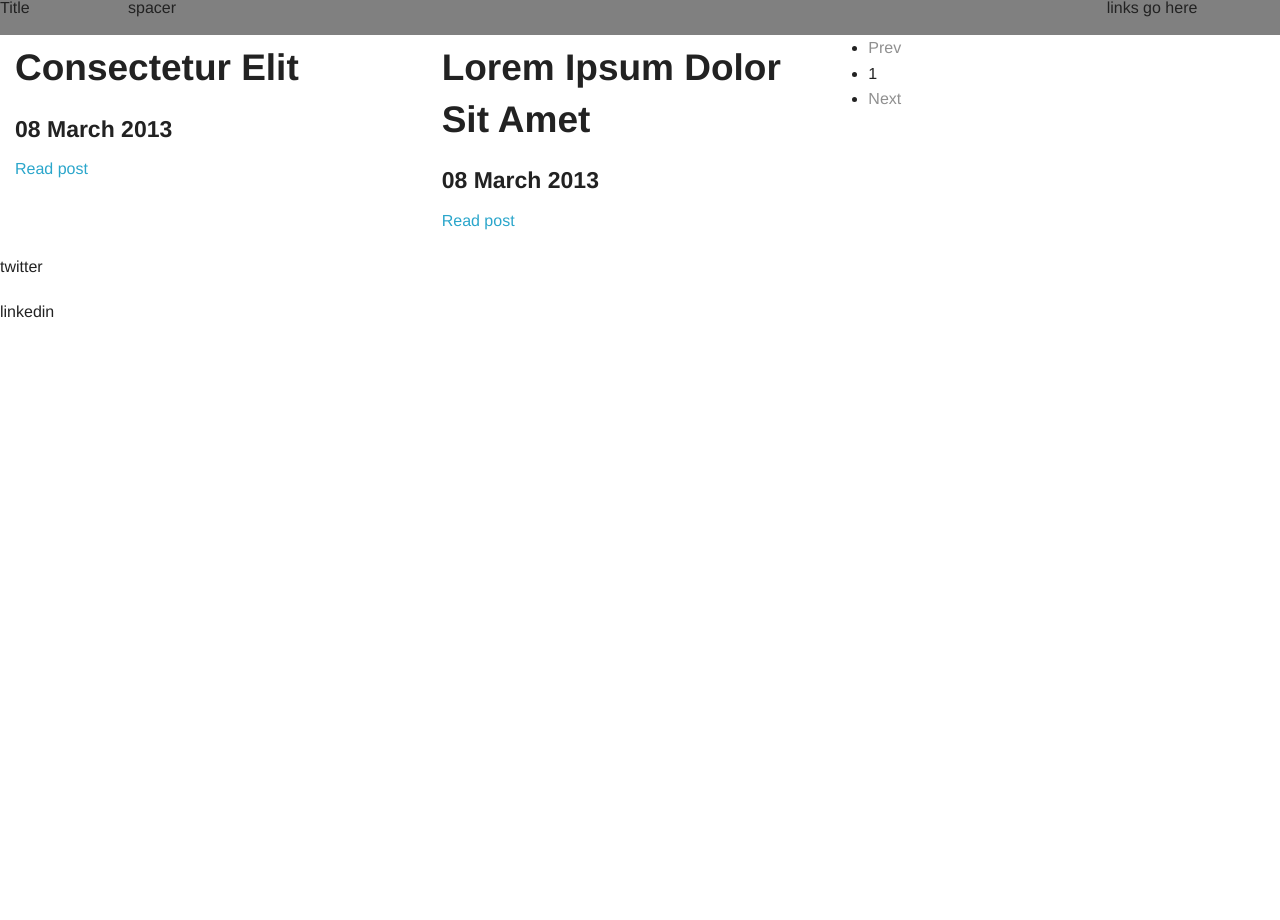
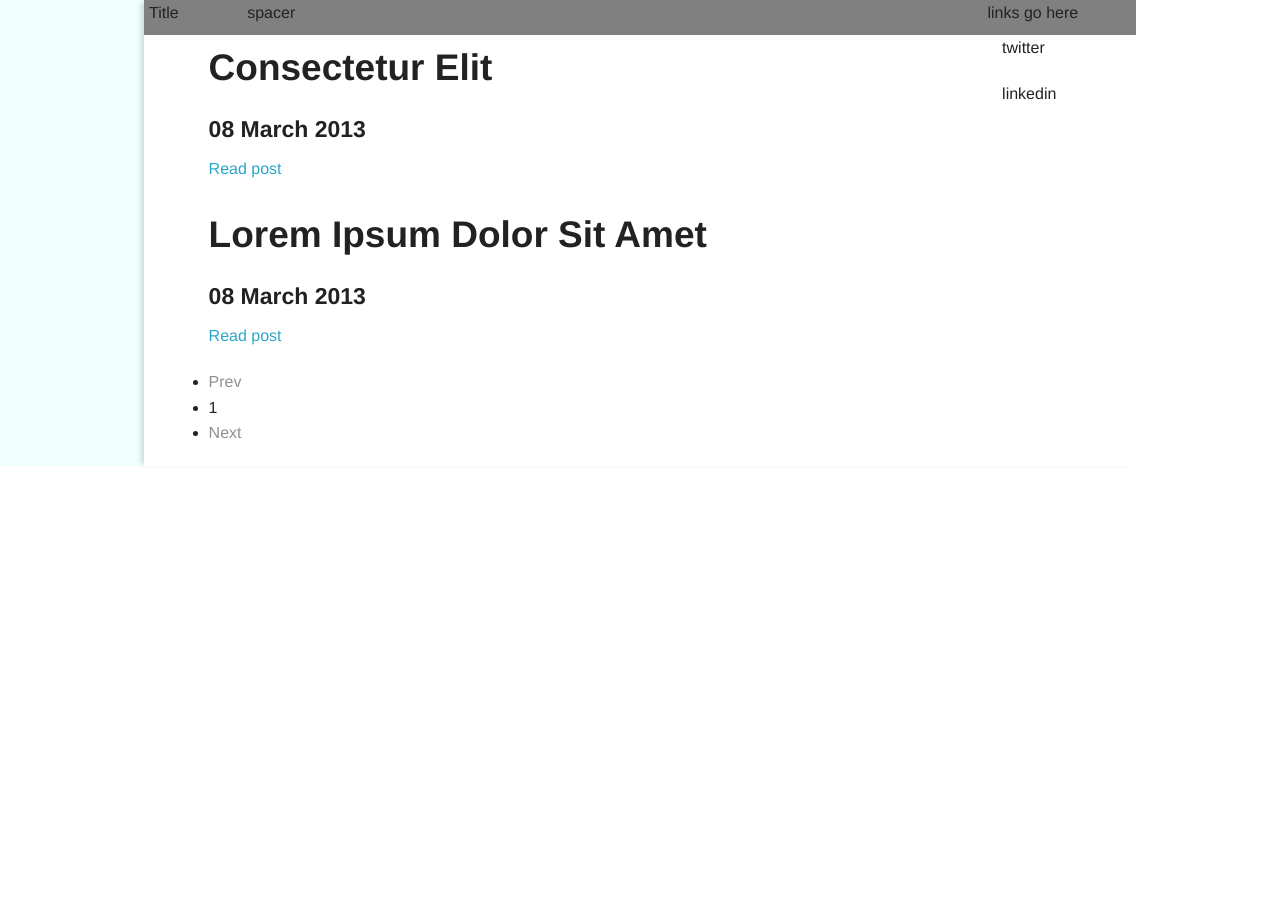
Before and after one commit to mihneadb/mihneadb.github.io, a Jekyll site: the page built from index.html, in a window 1280 px wide. Built offline with Jekyll 4.4.1, drawn with Linux system fonts in a browser that asks for light colours; Markdown is read by kramdown in place of the engine named in the settings; the list of posts is cut into pages by our own code.

Commit message:
move boxes around

```diff
--- a/_layouts/default.html
+++ b/_layouts/default.html
@@ -1,16 +1,11 @@
 {% include header.html %}
-
-<div class="spacer"></div>
-
 <div class="content">
-    {{ content }}
+    <div class="post">
+        {{ content }}
+    </div>
+    <div class="sidebar">
+        {% include sidebar.html %}
+    </div>
 </div>
 
-<div class="sidebar">
-    {% include sidebar.html %}
-</div>
-
-<div class="spacer"></div>
-
-
 {% include footer.html %}
--- a/css/default.css
+++ b/css/default.css
@@ -3,12 +3,15 @@
 }
 
 .topbar {
+    /*flex: 3;*/
     display: -webkit-flex;
     display: flex;
     -webkit-flex-flow: row;
     flex-flow: row;
     background: gray;
     height: 35px;
+    /*border-radius: 10px;*/
+    padding: 5px;
 }
 
 .title {
@@ -44,8 +47,8 @@
 .container {
     display: -webkit-flex;
     display: flex;
-    -webkit-flex-flow: column;
-    flex-flow: column;
+    -webkit-flex-flow: row;
+    flex-flow: row;
 }
 
 .page-spacer-left {
@@ -61,7 +64,8 @@
     flex: 1;
     flex-basis: 920px;
     box-shadow: -5px 0px 5px -2px rgba(0, 0, 0, 0.15);
+    display: webkit-flex;
+    display: flex;
+    -webkit-flex-flow: column;
+    flex-flow: column;
 }
-
-body {
-}
```
